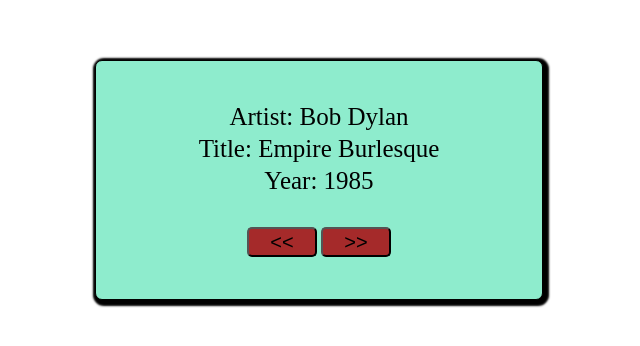
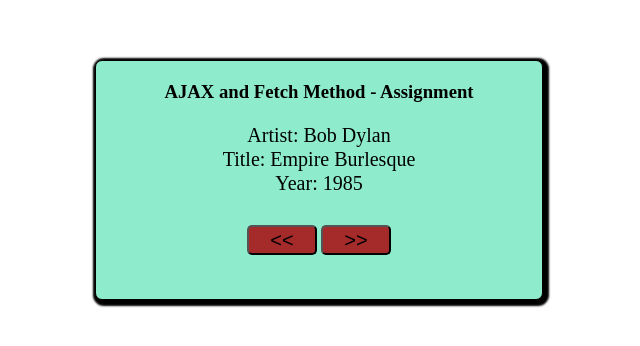
Before and after one commit to Sonu10121988/ajax_assignment, a plain HTML site: page index.html in a window 1280 px wide. Shown: the whole page, without its empty margins (321-961 px from the left). Drawn offline with Linux system fonts and the light colour scheme.

Commit message:
add heading

```diff
--- a/index.html
+++ b/index.html
@@ -13,6 +13,9 @@
 <div id="container">
     <!-- start box-container it located items -->
     <div class="box_container">
+        <div class="heading">
+            <h3>AJAX and Fetch Method - Assignment</h3>
+        </div>
         <!-- It's use for take information from a server -->
     <div id="showCD">Show</div>
     <!-- input type button call a function when click -->
--- a/style.css
+++ b/style.css
@@ -19,14 +19,17 @@
             border: 1px solid black;
             border-radius: 7px;
             text-align: center;
-           padding-top: 40px;
            background-color: rgb(142, 236, 205);
            box-shadow: 2px 2px 2px 4px;
 
         }
+        .heading{
+            text-align: center;
+            margin: 20px;
+        }
         #showCD{
-            line-height: 2rem;
-            font-size: 25px;
+            line-height: 1.5rem;
+            font-size: 20px;
         }
         /* Style the input type button */
         input{
```
